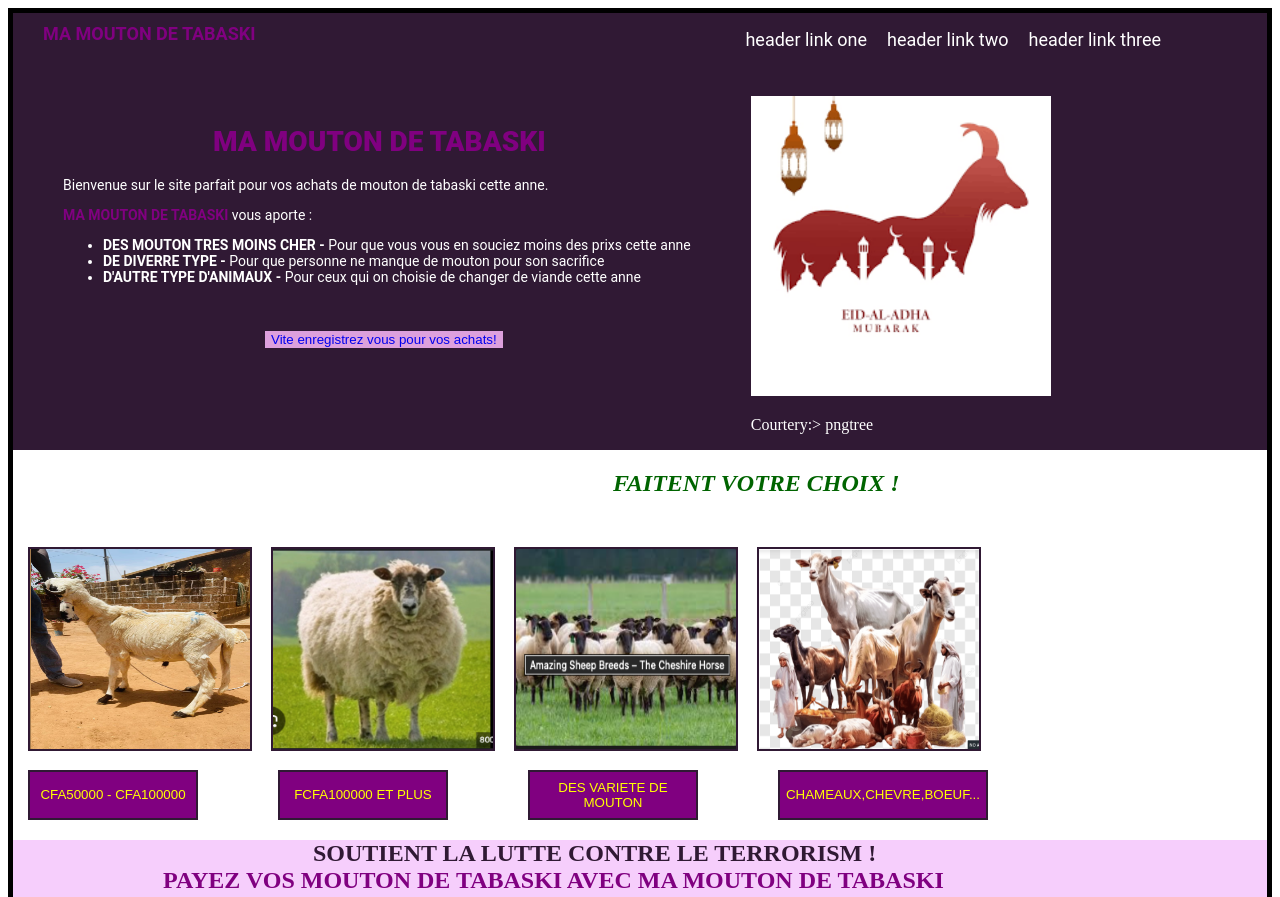
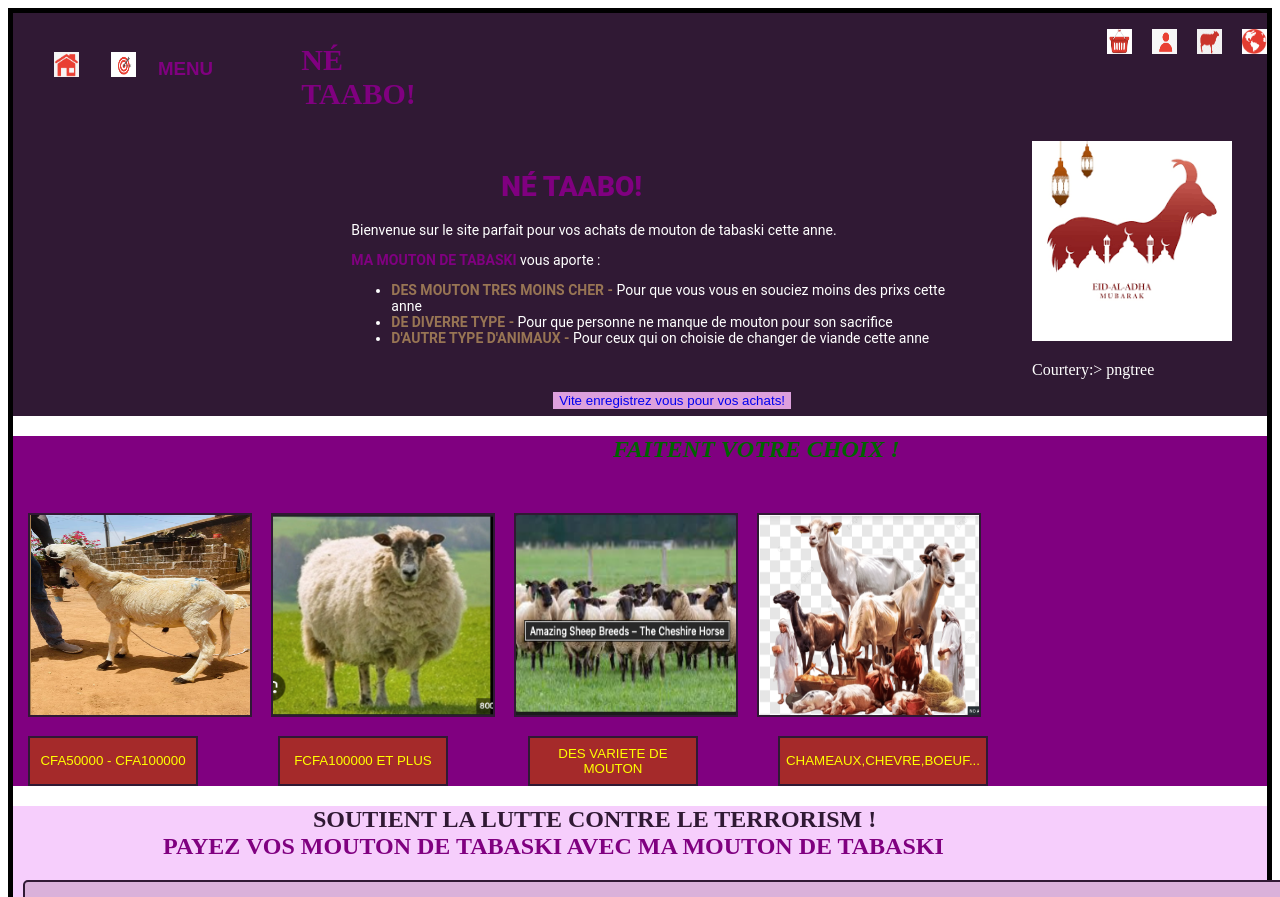
Before and after one commit to wendy-coder/landingpage2, a plain HTML site: page index.html in a window 1280 px wide. Shown: the top 897 px of the page. Drawn offline with Linux system fonts and the light colour scheme.

Commit message:
improved landing page with icons and created new pages which those icons link the landing page to

```diff
--- a/index.html
+++ b/index.html
@@ -3,29 +3,55 @@
 <head>
     <meta charset="UTF-8">
     <meta name="viewport" content="width=device-width, initial-scale=1.0">
-    <title>lES animaux de tabaski</title>
+    <title>Ne taabo shopping site</title>
     <link rel ="stylesheet" href = "styles.css">
 </head>
 
 <body>
+<!-- Nav -->
+    <div class="top_page">
+        <div class="navbar">
+            <a href="index.html">
+                <img src = "images/HOME_page.png" height= 25 width= 25 alt = "icon for home page from iconsDB.COM LINK: https://www.iconsdb.com/red-icons/home-5-icon.html " > </a>
+            <a href="./pages/Mission&actionspage.html" rel = "noreferrer"   target = "_blank" hreflang = "eng">
+                <img src = "./images/mission_actions_icon.png"   height= 25 width= 25 alt ="mission icon link: https://www.vectorstock.com/royalty-free-vector/mission-icon-or-business-goal-logo-in-red-design-vector-30688505 " > </a>
+            <div class = "dropdown" >
+                <button class = "dropbtn" ><H3><purple>MENU</purple></H3>
+                    <i class="fa fa-caret-down"></i>
+                </button>
+                <div class="dropdown-content">
+                    <a href="./pages/Mission&actionspage.html" rel = "noreferrer"   target = "_blank" hreflang = "eng"> NOS MISSIONS ET ACTIONS POUR LE BURKINA FASO</a>
+                    <a href="./pages/accounts_page.html"> ACCEDEZ A VOTRE ACCOUNT</a>
+                    <a href="./pages/products_page.html"> VENDEZ VOTRE BATAILLE AVEC NOUS  </a>
+                    <a href="./pages/shoppingcartpage.html">ACHETEZ VOTRE MOUTON / VIANDE AVEC NOUS</a>
+                    <a href="./pages/jobs_page.html"> TRAVAILLEZ CHEZ NOUS </a>
+                </div>
+            </div>
+        </div>
         <div class="header">
+
             <div class="layer1-header">
-            <div class = "header-logo"><strong><purple>MA MOUTON DE TABASKI </purple></strong></div>
+                <div class = "header-logo"><strong><purple> NÉ TAABO! </purple></strong></div>
                 <ul>
-                <li><a href="#" rel="noreferrer " target="_blank" >header link one</a></li>
-                <li><a href="#" rel="noreferrer " target="_blank">header link two</a></li>
-                <li><a href="#" rel="noreferrer " target="_blank">header link three</a></li>
+                    <li ><a href="#" rel="noreferrer " target="_blank" >
+                        <img src = "./images/shopping_basket.png"  height= 25 width= 25 alt = " free images = https://www.freeimages.com/icon/psd-red-shopping-basket-icon-5406724 " ></a></li>
+                    <li><a href="#" rel="noreferrer " target="_blank">
+                        <img src = "./images/profile_icon.png"  height= 25 width= 25 alt = " flaticon link: https://www.flaticon.com/free-icon/profile_8762984 "></a></li>
+                    <li><a href="#" rel="noreferrer " target="_blank">
+                        <img src = "./images/red_sheep_for_link_to_products.png"  height= 25 width= 25 alt = " cortesy cleanpng link: https://www.cleanpng.com/png-farm-sheep-livestock-clip-art-sheep-material-1831045/ "></a></li>
+                    <li><a href="#" rel="noreferrer " target="_blank">
+                        <img src = "./images/georgraphy_icon_for_location_page.png"  height= 25 width= 25 alt = " cortesy freepik link: https://www.iconfinder.com/icons/604973/earth_geography_globe_planet_web_world_global_map_icon"></a></li>
                 </ul>
             </div>
             <div class="layer2-header">
                 <div class="About-webpage">
-                <h1>MA MOUTON DE TABASKI</h1>
+                    <h1>NÉ TAABO!</h1>
                     <p>  Bienvenue sur le site parfait pour vos achats de mouton de tabaski cette anne.
                         <p><strong><purple>MA MOUTON DE TABASKI </purple></strong> vous aporte : </p>
                         <ul>
-                        <li> <strong><red>DES MOUTON TRES MOINS CHER - </red></strong> Pour que vous vous en souciez moins des prixs cette anne</li>
-                        <li> <strong><red>DE DIVERRE TYPE  - </red></strong> Pour que personne ne manque de mouton pour son sacrifice </li>
-                        <li> <strong><red>D'AUTRE TYPE D'ANIMAUX - </red></strong> Pour ceux qui on choisie de changer de viande cette anne </li>
+                            <li> <strong><brown>DES MOUTON TRES MOINS CHER - </brown></strong> Pour que vous vous en souciez moins des prixs cette anne</li>
+                            <li> <strong><brown>DE DIVERRE TYPE  - </brown></strong> Pour que personne ne manque de mouton pour son sacrifice </li>
+                            <li> <strong><brown>D'AUTRE TYPE D'ANIMAUX - </brown></strong> Pour ceux qui on choisie de changer de viande cette anne </li>
                         </ul>
                     </p>
                     <button> <a href="#" > Vite enregistrez vous pour vos achats! </a></button>
@@ -33,6 +59,7 @@
                 <div class="image">
                     <img src="images/montondetabaski.png" alt="picture of hajjih with sacrificial lamb">
                     <p>Courtery:><a href="#" rel="noreferrer " target="_blank"></a> pngtree </a></p>
+                </div>
             </div>
         </div>
     </div>
@@ -84,7 +111,7 @@
                 </ul>
             </div>
         </div>
-        <div >
+        <div class="last-content" >
             <div CLASS = "call-for-action">
                 <h3> 💪🏾  RÉVEILLEZ VOTRE ESPRIT DE SACRIFICE CETTE TABASKI ! 💪🏾 </h3>
                 <ul>
--- a/styles.css
+++ b/styles.css
@@ -9,31 +9,141 @@ body{
     /* border: black solid 2px; */
 }
 
+.top_page{
+    display: flex;
+    background-color: #301934;
+}
+
+
+/* Navbar container */
+.navbar {
+  /* overflow: hidden; */
+  background-color: #301934;
+  font-family: Arial;
+  width: 250px;
+  height: 60px;
+  padding: 25px;
+
+}
+.dropdown.dropbtn{
+    font-size: 5px;
+}
+
+/* Links inside the navbar */
+.navbar a {
+  /* float: left; */
+  font-size: 16px;
+  color: white;
+  text-align: center;
+  padding: 14px 16px;
+  text-decoration: none;
+}
+
+/* The dropdown container */
+.dropdown {
+  float: left;
+  overflow: hidden;
+}
+
+/* Dropdown button */
+.dropdown .dropbtn {
+  font-size: 16px;
+  border: none;
+  outline: none;
+  color: white;
+  /* padding: 14px 16px; */
+  background-color: inherit;
+  font-family: inherit; /* Important for vertical align on mobile phones */
+  margin: 0; /* Important for vertical align on mobile phones */
+}
+
+/* Add a red background color to navbar links on hover */
+.navbar a:hover, .dropdown:hover .dropbtn {
+  background-color: red;
+}
+
+/* Dropdown content (hidden by default) */
+.dropdown-content {
+  display: none;
+  position: absolute;
+  background-color: #f9f9f9;
+  min-width: 160px;
+  box-shadow: purple;
+  z-index: 1;
+}
+
+.navbar{
+    display: FLEX;
+
+}
+
+/* Links inside the dropdown */
+.dropdown-content a {
+  float: none;
+  color: black;
+  font-family: Arial;
+  /* padding: 12px 16px; */
+  text-decoration: none;
+  display: block;
+  text-align: left;
+}
+
+/* Add a grey background color to dropdown links on hover */
+.dropdown-content a:hover {
+  background-color: light;
+}
+
+/* Show the dropdown menu on hover */
+.dropdown:hover .dropdown-content {
+  display: block;
+}
+
 .layer1-header{
     display:flex;
 }
 
+
 .layer1-header ul{
     display: flex ;
     gap: 20px;
+    flex-shrink: 0;
+    color : white;
+    margin-left: 650px;
     list-style-type: none;
-    margin-left: 450px;
-    margin-right: 50px;
-    flex-shrink: 0;
+
 }
 
-.layer1-header a{
+.quick_links a{
+    display: flex;
     text-decoration: none;
-    color : white;
-    font: 18px Roboto ;
+
 }
 
-.header-logo{
+.About-webpage brown{
+    color: #987554;
+}
+
+
+
+.layer1-header.header-logo{
     color : white;
     font: 18px Roboto ;
     display: flex;
     padding-top: 10px;
     padding-left: 30px;
+    width: 100PX;
+}
+
+.header-logo{
+    font-size: 30px;
+    padding-top: 30px;
+    padding-bottom: -10px;
+}
+
+
+.layer1-header a{
+    padding-top: 60px;
+    padding-bottom: -10px;
 }
 
 .layer2-header{
@@ -83,8 +193,8 @@ red{
 }
 
 .layer2-header img{
-    width: 300px;
-    height: 300px;
+    width: 200px;
+    height: 200px;
     margin-top: 30px;
     margin-right: 35px;
 }
@@ -95,8 +205,8 @@ RIGHTRED{
 
 
 .products-display{
-    /* border: #8B0000 solid 2px;  */
-    /* background-color: #FFd1df ;  */
+    /* border: #8B0000 solid 2px;   */
+     background-color: purple ;
 }
 
 
@@ -104,7 +214,7 @@ RIGHTRED{
     width: 220px;
     height: 200px;
     margin-top: 30px;
-    gap: 50px;
+    gap: 100px;
     margin-left: 15px;
     border: solid #301934 2px ;
 }
@@ -122,7 +232,7 @@ RIGHTRED{
 .product-description button{
     width: 220px;
     height: 50px;
-    background-color: purple;
+    background-color: brown;
     color: yellow;
     border: #301934 solid 2px;
 
```
Also changed, not shown: pages/products_page.html (added, +11 -0 lines), images/HOME_page.png (added), images/Screenshot 2025-06-02 at 16.32.19.png (added), images/georgraphy_icon_for_location_page.png (added), images/mission_actions_icon.png (added), images/profile_icon.png (added), images/red_sheep_for_link_to_products.png (added), images/shopping_basket.png (added), pages/Mission&actionspage.html (added), pages/accounts_page.html (added), pages/jobs_page.html (added), pages/shoppingcartpage.html (added). Lines whose indentation alone changed are shown as unchanged.
